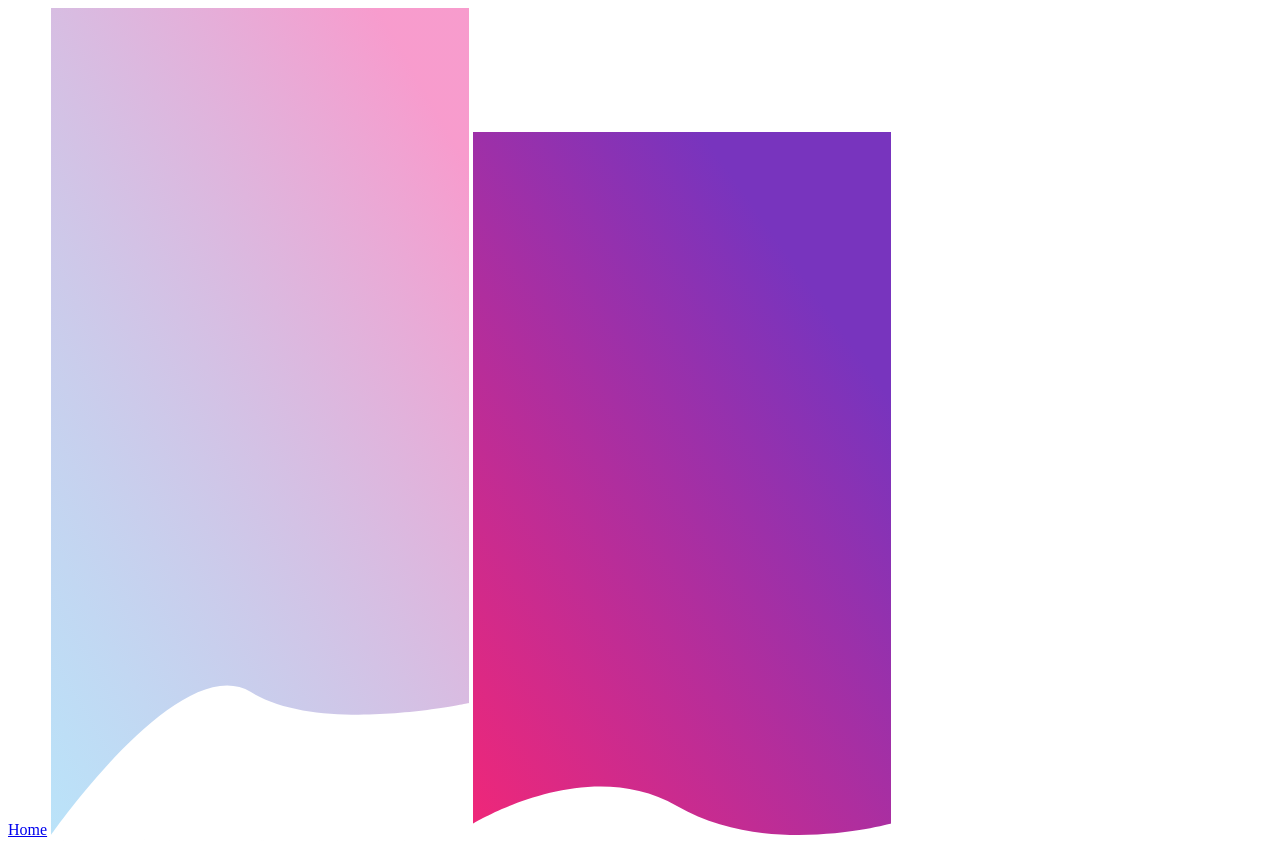
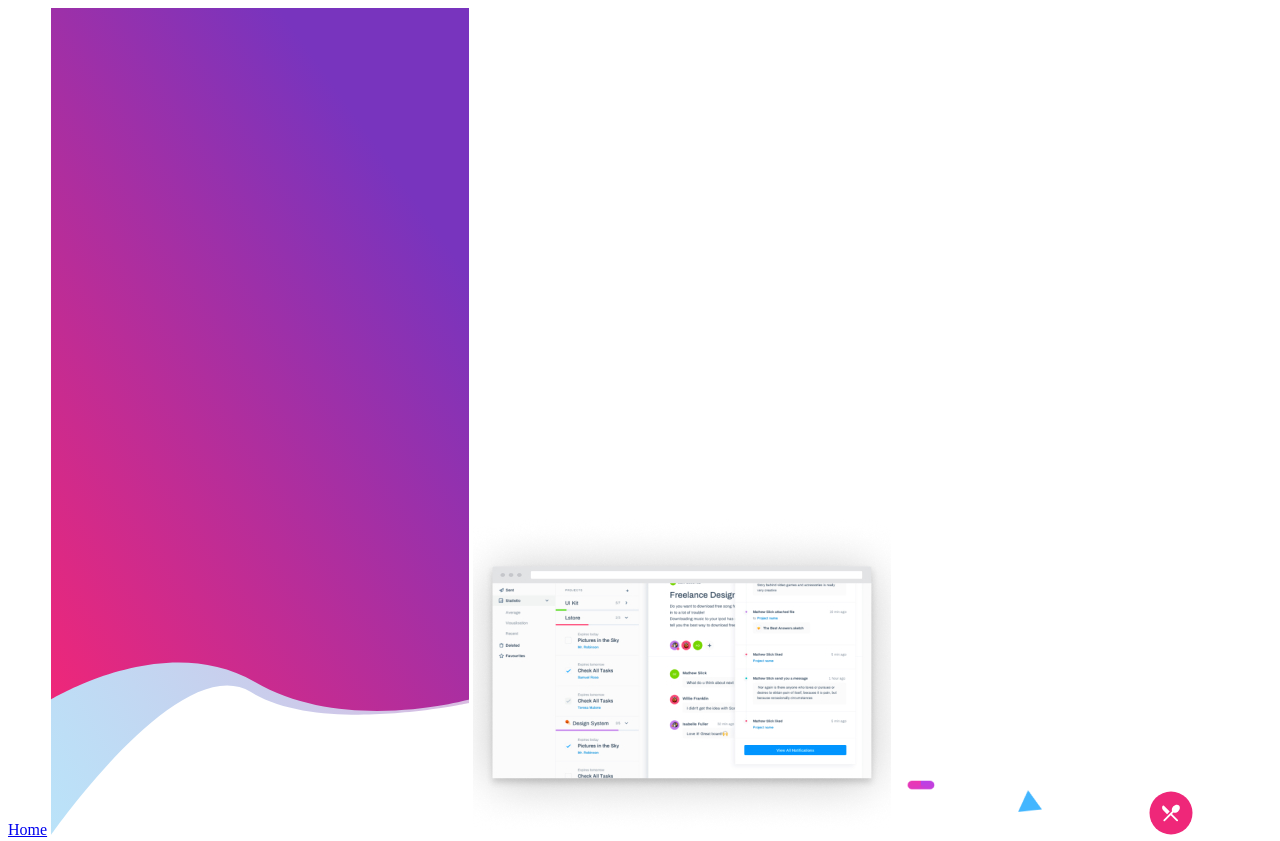
Before and after one commit to SeppFlores/Artifacts, a plain HTML site: page pages/Figmaland.html in a window 1280 px wide. Shown: the top 841 px of the page. Drawn offline with Linux system fonts and the light colour scheme.

Commit message:
gradiente

```diff
--- a/pages/Figmaland.html
+++ b/pages/Figmaland.html
@@ -8,8 +8,7 @@
 </head>
 <body>
     <a href="../index.html">Home</a>
-    <img src="../img/Figmaland/BackgorundBottom.svg" alt="">
-    <img src="../img/Figmaland/BackgroundTop.svg" alt="">
+    <img src="../img/Figmaland/gradient.svg" alt="">
     <img src="../img/Figmaland/browser.jpg" alt="">
     <img src="../img/Figmaland/logo.png" alt="">
     <img src="../img/Figmaland/menuRight.svg" alt="">
```
Also changed, not shown: img/Figmaland/.svg.svg (added), img/Figmaland/gradient.svg (added).
